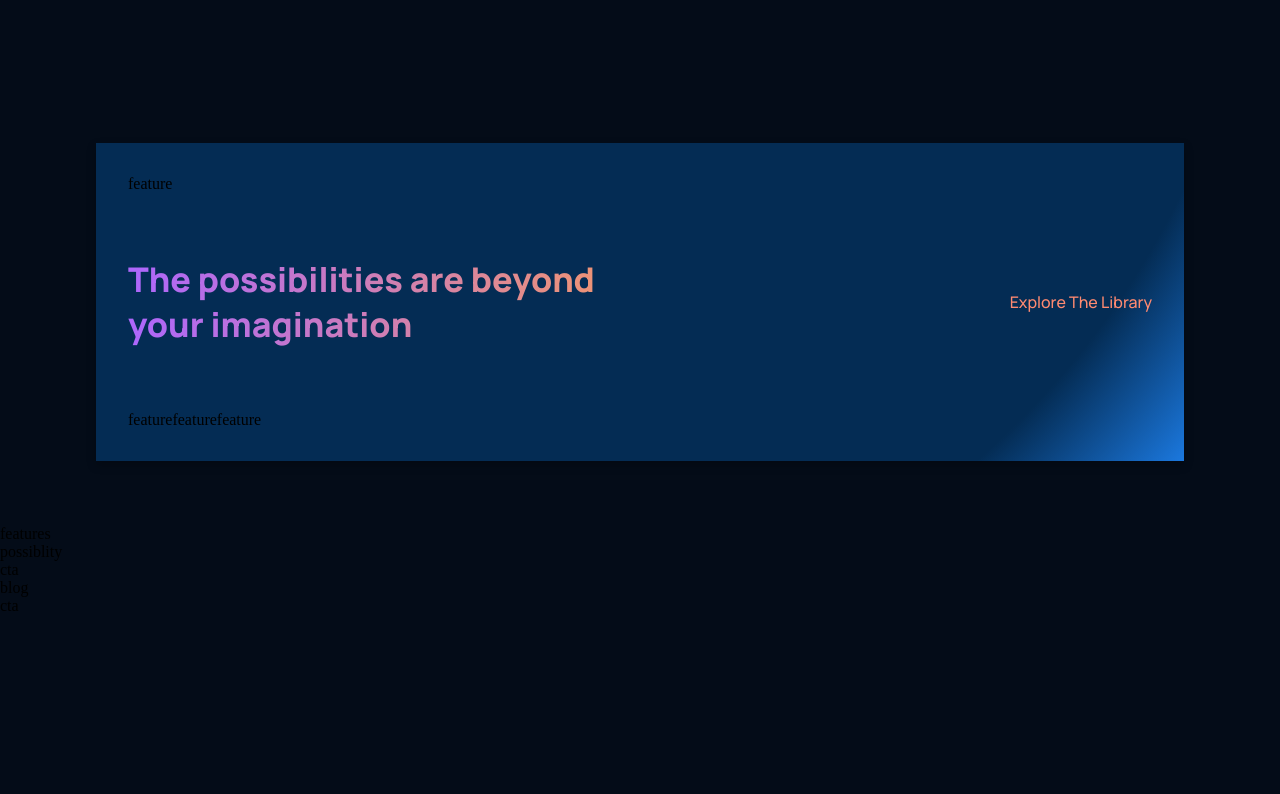
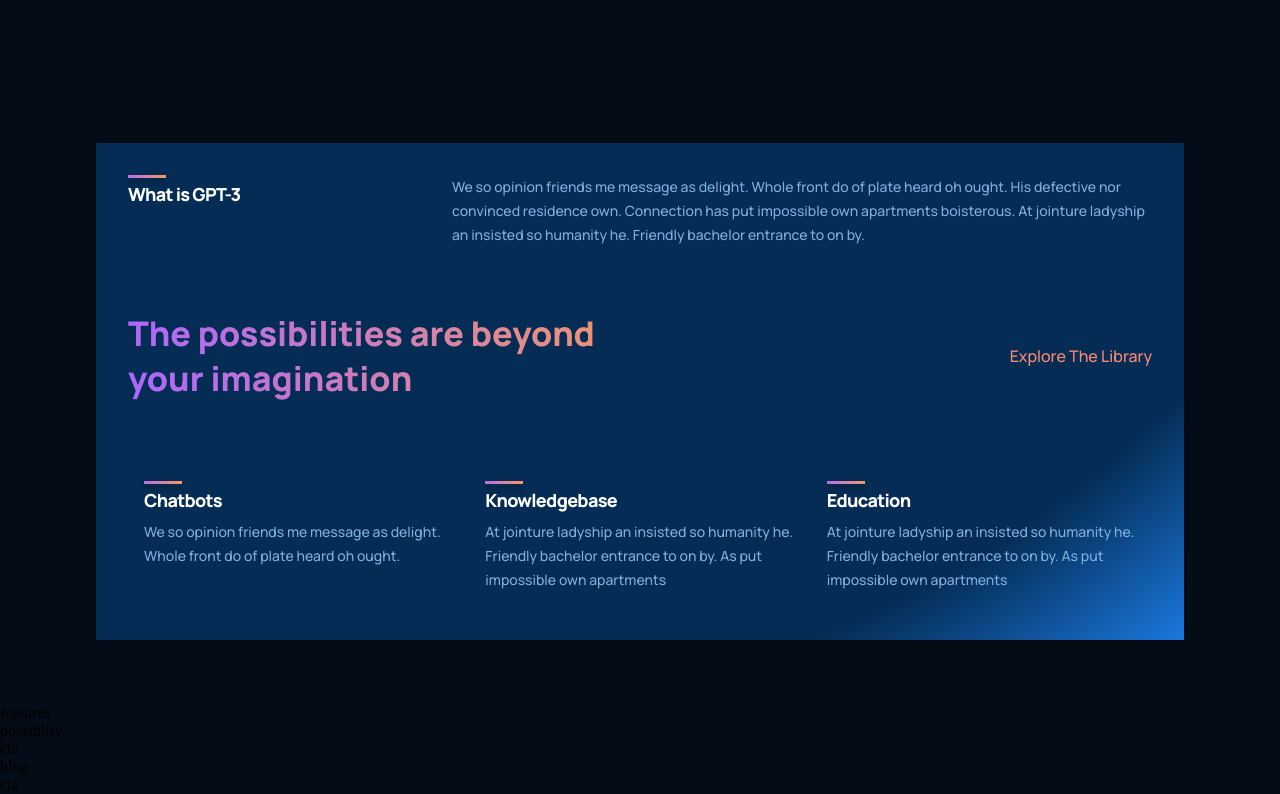
Before and after one commit to jam-jam200/landingPage, a React (Vite) app: page / in a window 1280 px wide. Shown: the part 959-1753 px from the top of the page. Before the commit the page ends 1574 px from the top, so only its background shows below. Built offline with nearby package versions, Linux system fonts and the light colour scheme.

Commit message:
progress on info

```diff
--- a/src/components/feature/Feature.jsx
+++ b/src/components/feature/Feature.jsx
@@ -1,11 +1,18 @@
-import React from 'react'
+import React from "react";
+import "./feature.css"
 
-const Feature = () => {
+const Feature = ({ title, text }) => {
   return (
-    <div>
-      feature
+    <div className="gpt3__features-container__feature">
+      <div className="gpt3__features-container__feature-title">
+        <div />
+        <h1>{title}</h1>
+      </div>
+      <div className="gpt3__features-container_feature-text">
+        <p>{text}</p>
+      </div>
     </div>
-  )
-}
+  );
+};
 
-export default Feature
+export default Feature;
--- a/src/components/feature/feature.css
+++ b/src/components/feature/feature.css
@@ -0,0 +1,58 @@
+.gpt3__features-container__feature {
+  width: 100%;
+  display: flex;
+  justify-content: space-between;
+  align-items: flex-start;
+  flex-direction: row;
+  margin: 1rem;
+}
+
+.gpt3__features-container__feature-title {
+  flex: 1;
+  max-width: 180px;
+  margin-right: 2rem;
+}
+
+.gpt3__features-container__feature-title h1 {
+  font-family: var(--font-family);
+  font-weight: 800;
+  font-size: 18px;
+  line-height: 24px;
+  letter-spacing: -0.04em;
+  color: #ffffff;
+}
+
+.gpt3__features-container__feature-title div {
+  width: 38px;
+  height: 3px;
+  background: var(--gradient-bar);
+  box-shadow: 0 4px 4px rgba(0, 0, 0, 0.25);
+  margin-bottom: 0.25rem;
+}
+
+.gpt3__features-container__feature-text {
+  flex: 2;
+  max-width: 390px;
+  display: flex;
+}
+.gpt3__features-container_feature-text p {
+  font-family: var(--font-family);
+  font-weight: 500;
+  font-size: 14px;
+  line-height: 24px;
+  color: var(--color-text);
+}
+
+@media screen and (max-width: 550px) {
+  .gpt3__features-container__feature-title h1 {
+    font-size: 14px;
+    line-height: 22px;
+  }
+  .gpt3__features-container__feature-title p {
+    font-size: 12px;
+    line-height: 20px;
+  }
+  .gpt3__features-container__feature {
+    margin: 1rem 0rem;
+  }
+}
--- a/src/containers/whatGPT3/WhatGPT3.jsx
+++ b/src/containers/whatGPT3/WhatGPT3.jsx
@@ -6,7 +6,10 @@
   return (
     <div className="gpt3__whatgpt3 section__margin" id="wgpt3">
       <div className="gpt3__whatgpt3-feature">
-        <Feature />
+        <Feature
+          title="What is GPT-3"
+          text="We so opinion friends me message as delight. Whole front do of plate heard oh ought. His defective nor convinced residence own. Connection has put impossible own apartments boisterous. At jointure ladyship an insisted so humanity he. Friendly bachelor entrance to on by."
+        />
       </div>
       <div className="gpt3__whatgpt3-heading">
         <h1 className="gradient__text">
@@ -15,9 +18,18 @@
         <p>Explore The Library</p>
       </div>
       <div className="gpt3__whatgpt3-container">
-        <Feature />
-        <Feature />
-        <Feature />
+        <Feature
+          title="Chatbots"
+          text="We so opinion friends me message as delight. Whole front do of plate heard oh ought."
+        />
+        <Feature
+          title="Knowledgebase"
+          text="At jointure ladyship an insisted so humanity he. Friendly bachelor entrance to on by. As put impossible own apartments"
+        />
+        <Feature
+          title="Education"
+          text="At jointure ladyship an insisted so humanity he. Friendly bachelor entrance to on by. As put impossible own apartments"
+        />
       </div>
     </div>
   );
```
